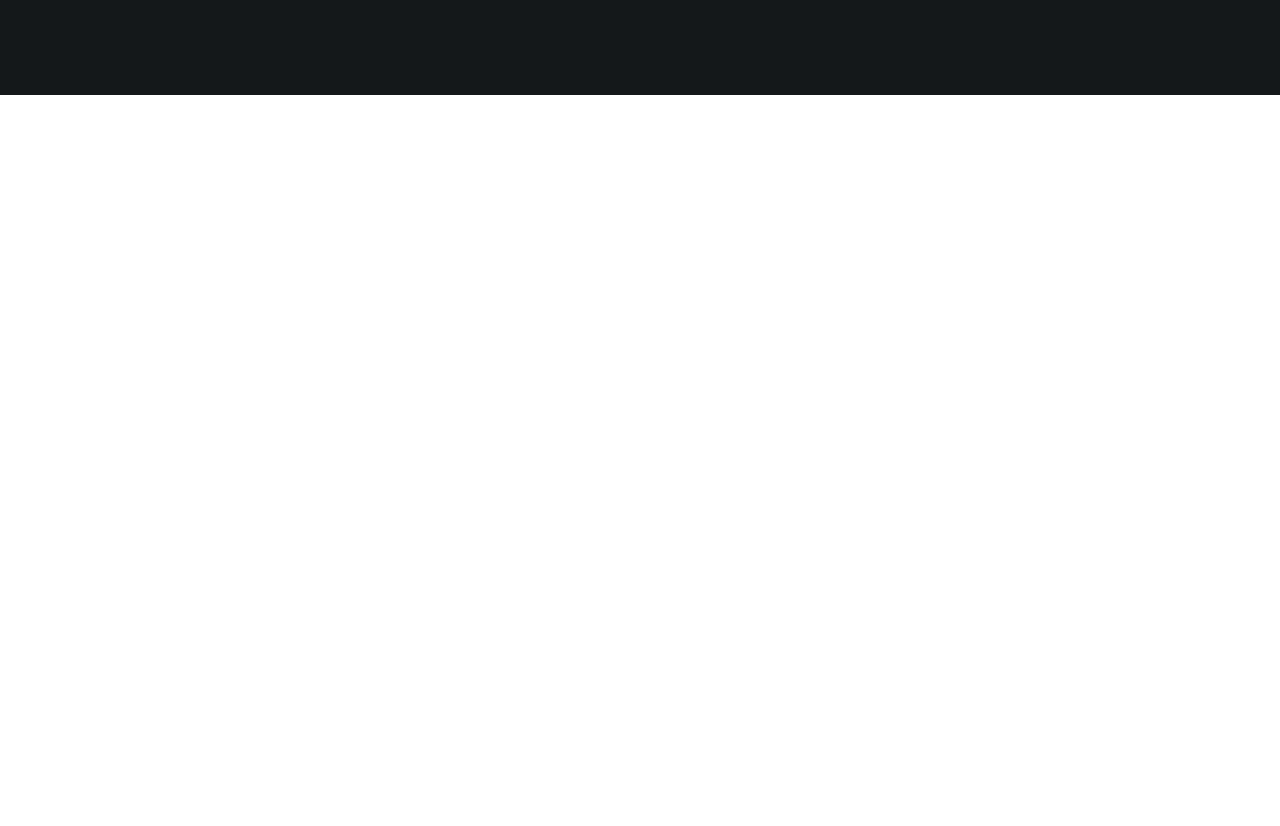
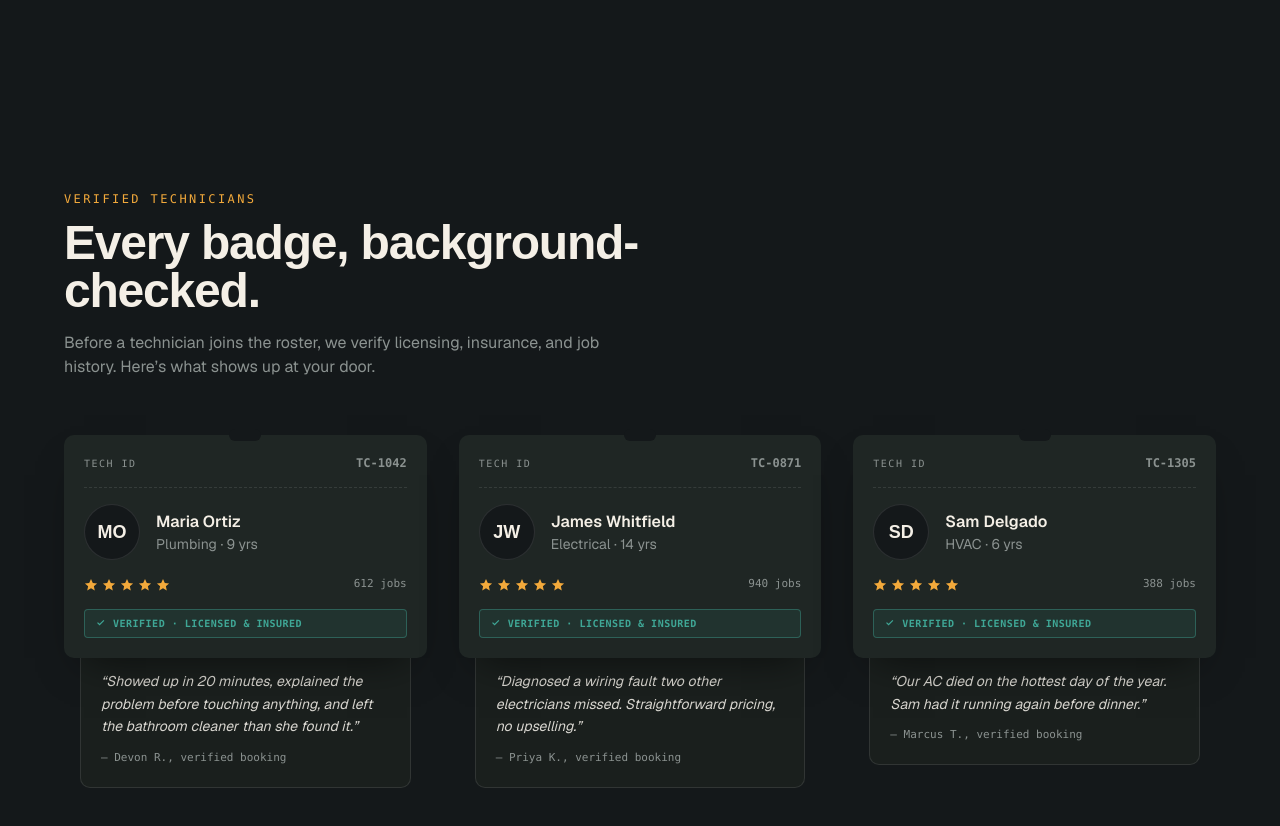
Before and after one commit to Fahad-smto/fixitnow-frontend-ts-, a Next.js app: page /home in a window 1280 px wide. Shown: the part 1474-2300 px from the top of the page. Before the commit the page ends 1569 px from the top, so only its background shows below. Built offline with nearby package versions, Linux system fonts and the light colour scheme.

Commit message:
technician trust section is add

```diff
--- a/app/home/page.tsx
+++ b/app/home/page.tsx
@@ -1,12 +1,14 @@
  import { memo } from 'react';
  import ServicePromoBanner from '@/components/ui/banner';
 import PopularServices from '@/components/ui/popularServices';
+import TechnicianTrust from '@/components/ui/TechnicianTrust';
 
  const home = () => {
    return (
      <div>
    <ServicePromoBanner></ServicePromoBanner>
    <PopularServices></PopularServices>
+   <TechnicianTrust></TechnicianTrust>
      </div>
    );
  };
--- /dev/null
+++ b/components/ui/TechnicianTrust.tsx
@@ -0,0 +1,165 @@
+/**
+ * FixItNow — Technician Trust section.
+ *
+ * Signature element: each testimonial is framed as a technician's
+ * laminated ID badge (punch-hole, verified stamp, tech ID number)
+ * rather than a generic avatar-quote card — it's what actually builds
+ * trust for a home-repair platform: knowing who's showing up.
+ * The customer quote sits underneath as a "field note," clipped to
+ * the badge like a review attached to a work order.
+ */
+
+type Technician = {
+  techId: string;
+  name: string;
+  trade: string;
+  years: number;
+  rating: number;
+  jobs: number;
+  quote: string;
+  customer: string;
+};
+
+const TECHNICIANS: Technician[] = [
+  {
+    techId: "TC-1042",
+    name: "Maria Ortiz",
+    trade: "Plumbing",
+    years: 9,
+    rating: 4.9,
+    jobs: 612,
+    quote:
+      "Showed up in 20 minutes, explained the problem before touching anything, and left the bathroom cleaner than she found it.",
+    customer: "Devon R., verified booking",
+  },
+  {
+    techId: "TC-0871",
+    name: "James Whitfield",
+    trade: "Electrical",
+    years: 14,
+    rating: 5.0,
+    jobs: 940,
+    quote:
+      "Diagnosed a wiring fault two other electricians missed. Straightforward pricing, no upselling.",
+    customer: "Priya K., verified booking",
+  },
+  {
+    techId: "TC-1305",
+    name: "Sam Delgado",
+    trade: "HVAC",
+    years: 6,
+    rating: 4.8,
+    jobs: 388,
+    quote:
+      "Our AC died on the hottest day of the year. Sam had it running again before dinner.",
+    customer: "Marcus T., verified booking",
+  },
+];
+
+function Stars({ rating }: { rating: number }) {
+  return (
+    <div className="flex items-center gap-1" aria-label={`${rating} out of 5 stars`}>
+      {Array.from({ length: 5 }).map((_, i) => (
+        <svg
+          key={i}
+          viewBox="0 0 20 20"
+          className={`h-3.5 w-3.5 ${
+            i < Math.round(rating) ? "fill-[#F2A93B]" : "fill-white/10"
+          }`}
+        >
+          <path d="M10 1.5l2.6 5.6 6.1.6-4.6 4.1 1.3 6-5.4-3.1-5.4 3.1 1.3-6-4.6-4.1 6.1-.6L10 1.5Z" />
+        </svg>
+      ))}
+    </div>
+  );
+}
+
+export default function TechnicianTrust() {
+  return (
+    <section className="bg-[#14181A] px-6 py-24 text-[#EDEAE3]">
+      <div className="mx-auto max-w-6xl">
+        <div className="mb-14 max-w-xl">
+          <p className="mb-3 font-mono text-xs tracking-[0.2em] text-[#F2A93B]">
+            VERIFIED TECHNICIANS
+          </p>
+          <h2 className="font-[Space_Grotesk,sans-serif] text-4xl font-bold tracking-tight text-[#F4EFE6] sm:text-5xl">
+            Every badge, background-checked.
+          </h2>
+          <p className="mt-4 text-[#8B9290]">
+            Before a technician joins the roster, we verify licensing,
+            insurance, and job history. Here&rsquo;s what shows up at your
+            door.
+          </p>
+        </div>
+
+        <div className="grid grid-cols-1 gap-8 sm:grid-cols-2 lg:grid-cols-3">
+          {TECHNICIANS.map((t) => (
+            <div key={t.techId} className="flex flex-col">
+              {/* ID badge */}
+              <div className="relative rounded-lg bg-[#1F2624] p-5 shadow-[0_20px_40px_-20px_rgba(0,0,0,0.6)]">
+                {/* punch hole */}
+                <div
+                  aria-hidden
+                  className="absolute left-1/2 top-0 h-3 w-8 -translate-x-1/2 -translate-y-1/2 rounded-full bg-[#14181A]"
+                />
+
+                <div className="flex items-center justify-between border-b border-dashed border-white/10 pb-4">
+                  <span className="font-mono text-[10px] tracking-[0.15em] text-[#8B9290]">
+                    TECH ID
+                  </span>
+                  <span className="font-mono text-xs font-semibold text-[#8B9290]">
+                    {t.techId}
+                  </span>
+                </div>
+
+                <div className="flex items-center gap-4 pt-4">
+                  <div className="flex h-14 w-14 shrink-0 items-center justify-center rounded-full border border-white/10 bg-[#14181A] font-[Space_Grotesk,sans-serif] text-lg font-semibold text-[#F4EFE6]">
+                    {t.name
+                      .split(" ")
+                      .map((n) => n[0])
+                      .join("")}
+                  </div>
+                  <div className="min-w-0">
+                    <p className="truncate font-semibold text-[#F4EFE6]">
+                      {t.name}
+                    </p>
+                    <p className="text-sm text-[#8B9290]">
+                      {t.trade} · {t.years} yrs
+                    </p>
+                  </div>
+                </div>
+
+                <div className="mt-4 flex items-center justify-between">
+                  <Stars rating={t.rating} />
+                  <span className="font-mono text-[11px] text-[#8B9290]">
+                    {t.jobs} jobs
+                  </span>
+                </div>
+
+                <div className="mt-4 flex items-center gap-1.5 rounded border border-[#3FA796]/40 bg-[#3FA796]/10 px-2.5 py-1.5 font-mono text-[10px] font-semibold tracking-wider text-[#3FA796]">
+                  <svg
+                    viewBox="0 0 20 20"
+                    className="h-3 w-3 fill-[#3FA796]"
+                  >
+                    <path d="M7.629 14.121 3.5 10l1.414-1.414 2.715 2.715 6.457-6.457L15.5 6.257l-7.871 7.864Z" />
+                  </svg>
+                  VERIFIED · LICENSED &amp; INSURED
+                </div>
+              </div>
+
+              {/* field note / quote, clipped to badge */}
+              <div className="mx-4 -mt-2 rounded-b-lg border border-t-0 border-white/10 bg-[#1a1f1d] p-5">
+                <p className="text-sm italic leading-relaxed text-[#EDEAE3]/90">
+                  &ldquo;{t.quote}&rdquo;
+                </p>
+                <p className="mt-3 font-mono text-[11px] text-[#8B9290]">
+                  — {t.customer}
+                </p>
+              </div>
+            </div>
+          ))}
+        </div>
+      </div>
+    </section>
+  );
+}
```
Also changed, not shown: 1 other file (tests, documents, lock files or other folders).
